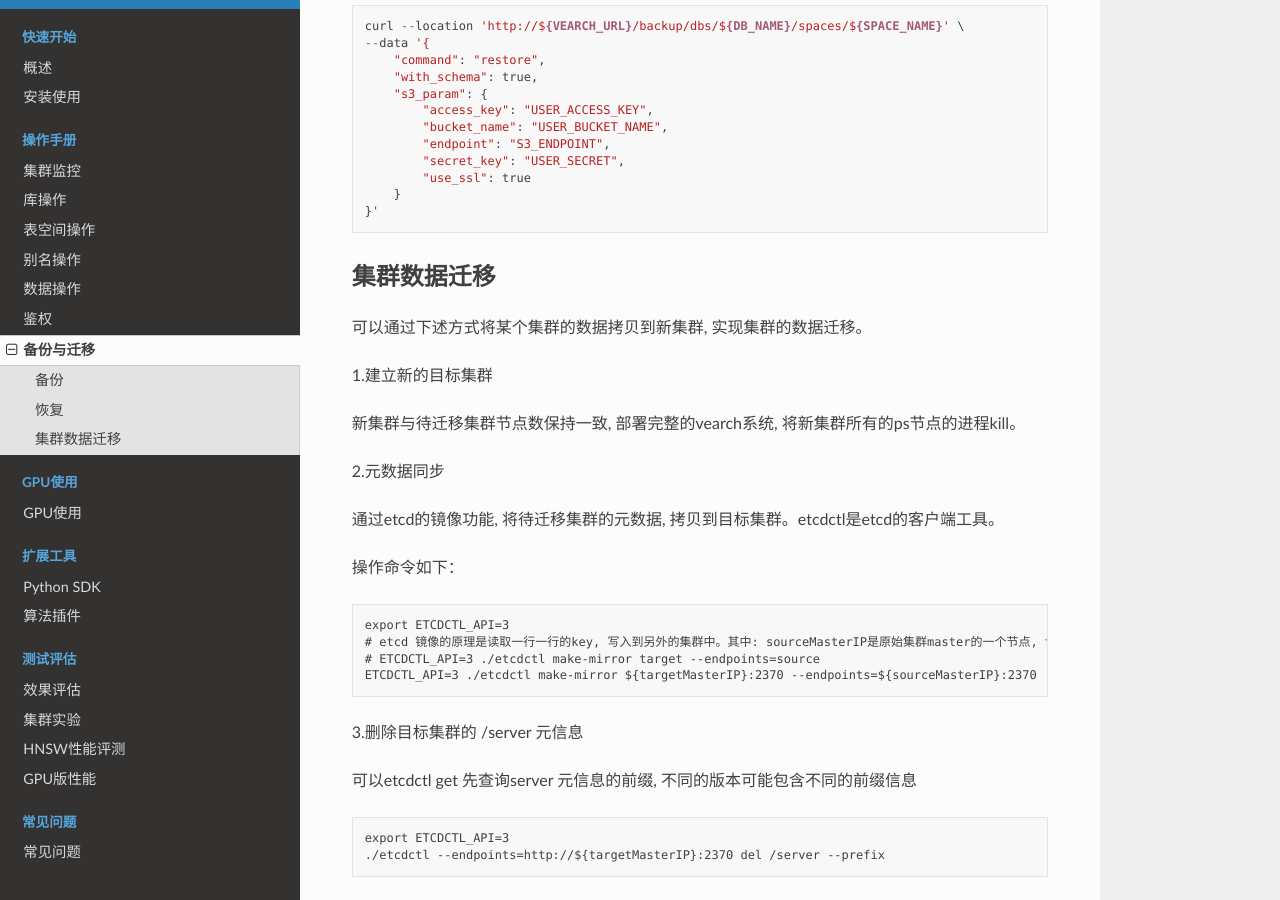
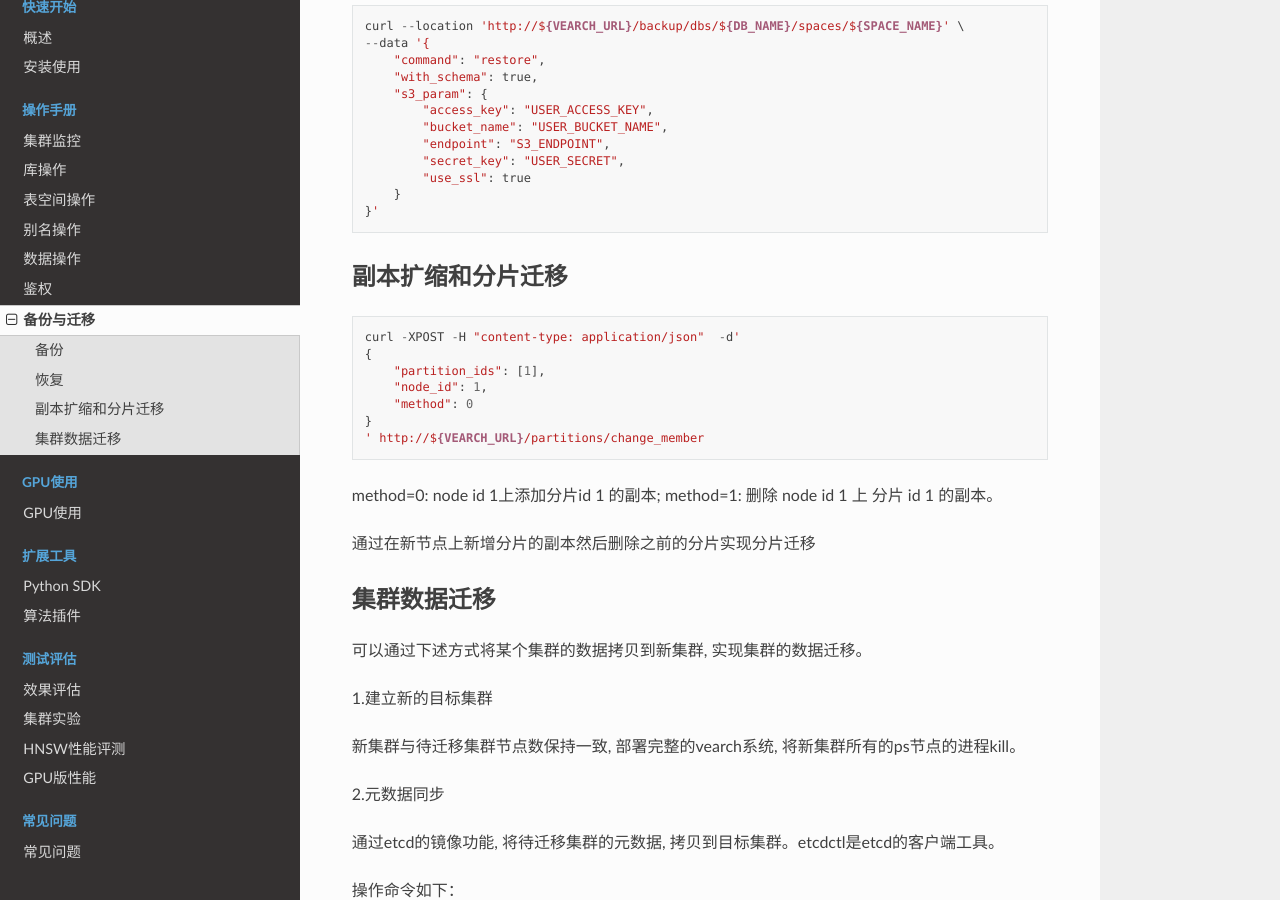
Before and after one commit to vearch/zh_docs, a Sphinx documentation site: the page built from docs/source/use_op/op_backup_migrate.rst, in a window 1280 px wide and 900 px high, scrolled down 916 px. Built offline with Sphinx 7.4.7 and the Read the Docs theme 2.0.0, drawn with Linux system fonts in a browser that asks for light colours; pages that are not in the unit, such as notebooks, are missing from menus.

Commit message:
update partition change member

```diff
--- a/docs/source/use_op/op_backup_migrate.rst
+++ b/docs/source/use_op/op_backup_migrate.rst
@@ -53,6 +53,23 @@
       }
   }'
 
+副本扩缩和分片迁移
+----------------
+
+::
+
+  curl -XPOST -H "content-type: application/json"  -d'
+  {
+      "partition_ids": [1],
+      "node_id": 1,
+      "method": 0
+  }
+  ' http://${VEARCH_URL}/partitions/change_member
+
+method=0: node id 1上添加分片id 1 的副本; method=1: 删除 node id 1 上 分片 id 1 的副本。
+
+通过在新节点上新增分片的副本然后删除之前的分片实现分片迁移
+
 
 集群数据迁移
 --------
```
Also changed, not shown: docs/source/use_op/op_cluster.rst (+0 -15 lines).
